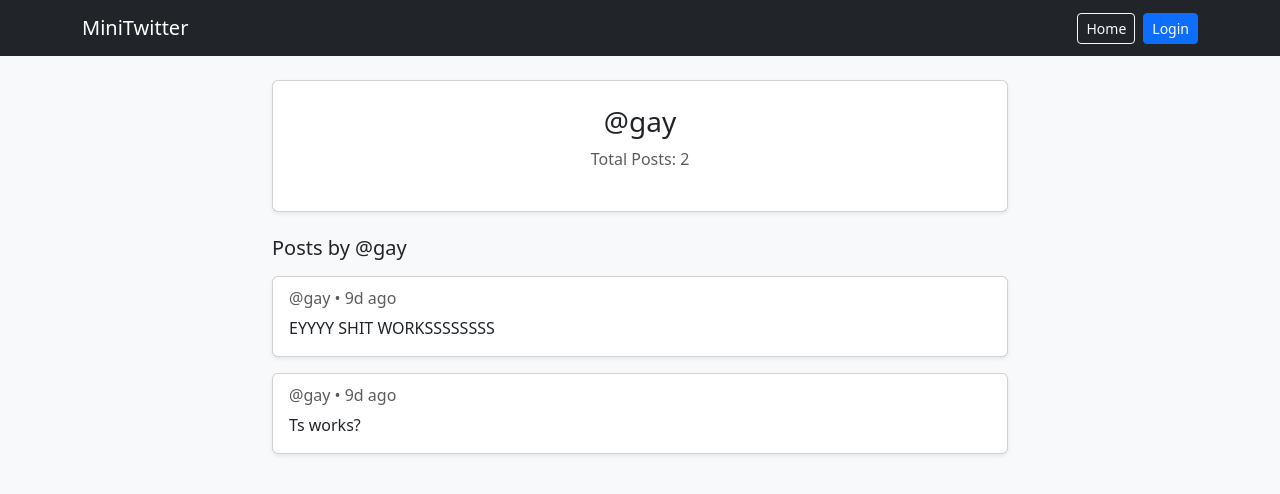
After one commit to Jivesh866/basic-Twitter-like-clone, a Flask app: a page that uses templates/base.html in a window 1280 px wide. The commit adds this page. Shown: the top 494 px of the page. Run offline with Flask 3, Linux system fonts and the light colour scheme.

Commit message:
added custom user profile pages

```diff
--- a/app.py
+++ b/app.py
@@ -1,6 +1,6 @@
-from flask import Flask, render_template, request, redirect, session, jsonify, flash
+from flask import Flask, render_template
 from datetime import datetime, timezone
-from exntensions import db,bcrypt
+from extensions import db,bcrypt
 app = Flask(__name__)
 app.secret_key="23476234672364hjugfahdsvfhdvhshfk87r23563t2grkvfwej"
 app.config["SQLALCHEMY_DATABASE_URI"] = "sqlite:///database.db"
--- a/models.py
+++ b/models.py
@@ -1,4 +1,4 @@
-from exntensions import db
+from extensions import db
 from datetime import datetime, timezone
 
 
--- a/routes.py
+++ b/routes.py
@@ -1,26 +1,26 @@
-from flask import Blueprint, render_template, request, redirect, session, jsonify,flash
+from flask import Blueprint, render_template, request, redirect, session, jsonify, flash
 from datetime import datetime, timezone
-from exntensions import db,bcrypt
-from models import User,Comment,Post
-# Define the blueprint
+from extensions import db, bcrypt
+from models import User, Comment, Post
+from sqlalchemy.exc import IntegrityError
 
-main_bp = Blueprint('main', __name__)
+main_bp = Blueprint("main", __name__)
 
 
 @main_bp.route("/", methods=["POST", "GET"])
 def fyp():
-    if 'username' in session:
+    if "username" in session:
         if request.method == "POST":
             content = request.form["content"]
             if not content:
                 flash("Post content cannot be empty!", "warning")
-                return redirect('/')
+                return redirect("/")
 
-            post = Post(content=content,username=session['username'])  # type:ignore
+            post = Post(content=content, username=session["username"])  # type:ignore
             try:
                 db.session.add(post)
                 db.session.commit()
-                flash("Post sent!","success")
+                flash("Post sent!", "success")
                 return redirect("/")
 
             except Exception as e:
@@ -28,16 +28,27 @@
                 return f"ERROR: {e}"
 
         else:
-            page = request.args.get('page', 1, type=int)
-            pagination = Post.query.order_by(Post.timestamp.desc()).paginate(page=page, per_page=10, error_out=False)
+            page = request.args.get("page", 1, type=int)
+            pagination = Post.query.order_by(Post.timestamp.desc()).paginate(
+                page=page, per_page=10, error_out=False
+            )
             posts = pagination.items
-            comments= Comment.query.order_by(Comment.timestamp).all()
-            return render_template("feed.html",pagination=pagination, posts=posts, comments=comments)
+            comments = Comment.query.order_by(Comment.timestamp).all()
+            return render_template(
+                "feed.html", pagination=pagination, posts=posts, comments=comments
+            )
     else:
         return render_template("login.html")
 
+@main_bp.route("/profile/<username>")
+def profile(username):
+    user = User.query.filter_by(username=username).first_or_404()
 
-@main_bp.route("/like/<int:post_id>",methods=["POST"])
+    sorted_posts = sorted(user.posts, key=lambda p: p.timestamp, reverse=True)
+
+    return render_template("profile.html", profile_user=user, posts=sorted_posts)
+
+@main_bp.route("/like/<int:post_id>", methods=["POST"])
 def like(post_id):
     if "username" not in session:
         return jsonify({"error": "Unauthorized"}), 401
@@ -46,12 +57,10 @@
     post.likes += 1
     db.session.commit()
 
-    return jsonify({
-        "success": True,
-        "new_likes": post.likes
-    })
+    return jsonify({"success": True, "new_likes": post.likes})
 
-@main_bp.route("/comment/<int:post_id>",methods=["POST"])
+
+@main_bp.route("/comment/<int:post_id>", methods=["POST"])
 def comment(post_id):
     if "username" not in session:
         return jsonify({"error": "Unauthorized"}), 401
@@ -59,23 +68,25 @@
     comment_text = request.form.get("comment") or request.json.get("comment")
 
     if not comment_text:
-        flash("Comment can't be empty","warning")
+        flash("Comment can't be empty", "warning")
         return jsonify({"error": "Comment cannot be empty"}), 400
 
     new_comment = Comment(
-        content=comment_text, #type:ignore
-        post_id=post_id, #type:ignore
-        username=session["username"], #type:ignore
+        content=comment_text,  # type:ignore
+        post_id=post_id,  # type:ignore
+        username=session["username"],  # type:ignore
     )
     db.session.add(new_comment)
     db.session.commit()
     # Return the data needed for the frontend to render it instantly
-    return jsonify({
-        "success": True,
-        "username": session.get("username"),
-        "content": new_comment.content,
-        "timestamp": datetime.now(timezone.utc),
-    })
+    return jsonify(
+        {
+            "success": True,
+            "username": session.get("username"),
+            "content": new_comment.content,
+            "timestamp": datetime.now(timezone.utc),
+        }
+    )
 
 
 @main_bp.route("/login", methods=["POST", "GET"])
@@ -88,14 +99,15 @@
         user = User.query.filter_by(username=form_username).first()
 
         if user and bcrypt.check_password_hash(user.password_hash, form_password):
-            session['username']=form_username
+            session["username"] = form_username
             flash("Logged in successfully!", "success")
             return redirect("/")
         else:
             flash("Invalid username or password.", "danger")
-            return ""
+            return redirect("/login")
     else:
         return render_template("login.html")
+
 
 @main_bp.route("/signup", methods=["POST", "GET"])
 def signup():
@@ -104,7 +116,7 @@
         form_password = request.form["password"]
 
         if not form_username or not form_password:
-            return "Please fill out all fields", 400
+            flash("Please fill out all fields","warning")
 
         hashed_password = bcrypt.generate_password_hash(form_password).decode("utf-8")
 
@@ -115,9 +127,9 @@
             db.session.commit()
             return redirect("/")
 
-        except Exception as e:
-            print(f"ERROR: {e}")
-            return f"ERROR: {e}"
+        except IntegrityError as e:
+            flash("User already exists, please try other username","warning")
+            return redirect("/signup")
 
     else:
         return render_template("signup.html")
@@ -125,5 +137,5 @@
 
 @main_bp.route("/logout")
 def logout():
-    session.pop('username')
+    session.pop("username")
     return redirect("/signup")
--- a/templates/base.html
+++ b/templates/base.html
@@ -35,6 +35,7 @@
                         <li>
                             <hr class="dropdown-divider">
                         </li>
+                        <li><a class="dropdown-item" href="/profile/{{session.get('username')}}">Profile</a></li>
                         <li><a class="dropdown-item text-danger" href="/logout">Log Out</a></li>
                     </ul>
                     {% else %}
--- a/templates/feed.html
+++ b/templates/feed.html
@@ -101,7 +101,6 @@
 
 <script>
     document.addEventListener("DOMContentLoaded", function () {
-        // --- 1. HANDLE LIKES DYNAMICALLY ---
         document.querySelectorAll(".like-btn").forEach(button => {
             button.addEventListener("click", function () {
                 const postId = this.getAttribute("data-post-id");
@@ -116,7 +115,6 @@
                 .then(response => response.json())
                 .then(data => {
                     if (data.success) {
-                        // Update the like count number inside the button text instantly
                         likeCountSpan.textContent = data.new_likes;
                     } else {
                         alert("Error liking post. Make sure you are logged in.");
@@ -126,7 +124,7 @@
             });
         });
 
-        // --- 2. HANDLE COMMENTS DYNAMICALLY ---
+
         document.querySelectorAll(".comment-form").forEach(form => {
             form.addEventListener("submit", function (e) {
                 e.preventDefault();
--- /dev/null
+++ b/templates/profile.html
@@ -0,0 +1,38 @@
+{% extends "base.html" %}
+{% block title %}@{{ profile_user.username }}'s Profile{% endblock %}
+
+{% block content %}
+<div class="row justify-content-center">
+    <div class="col-md-8">
+
+        <!-- User Profile Header -->
+        <div class="card shadow-sm mb-4">
+            <div class="card-body text-center py-4">
+                <h3>@{{ profile_user.username }}</h3>
+                <p class="text-muted">Total Posts: {{ profile_user.posts | length }}</p>
+            </div>
+        </div>
+
+        <!-- Loop through user.posts directly using the backref -->
+        <h5 class="mb-3">Posts by @{{ profile_user.username }}</h5>
+
+        {% if profile_user.posts %}
+            {% for post in profile_user.posts %}
+                <div class="card shadow-sm mb-3">
+                    <div class="card-body">
+                        <h6 class="card-subtitle text-muted mb-2">
+                            @{{ profile_user.username }} • {{ post.timestamp | time_ago }}
+                        </h6>
+                        <p class="card-text">{{ post.content }}</p>
+                    </div>
+                </div>
+            {% endfor %}
+        {% else %}
+            <div class="alert alert-secondary text-center">
+                This user hasn't posted anything yet.
+            </div>
+        {% endif %}
+
+    </div>
+</div>
+{% endblock %}
```
Also changed, not shown: extensions.py (renamed from exntensions.py), instance/database.db, 1 other file.
